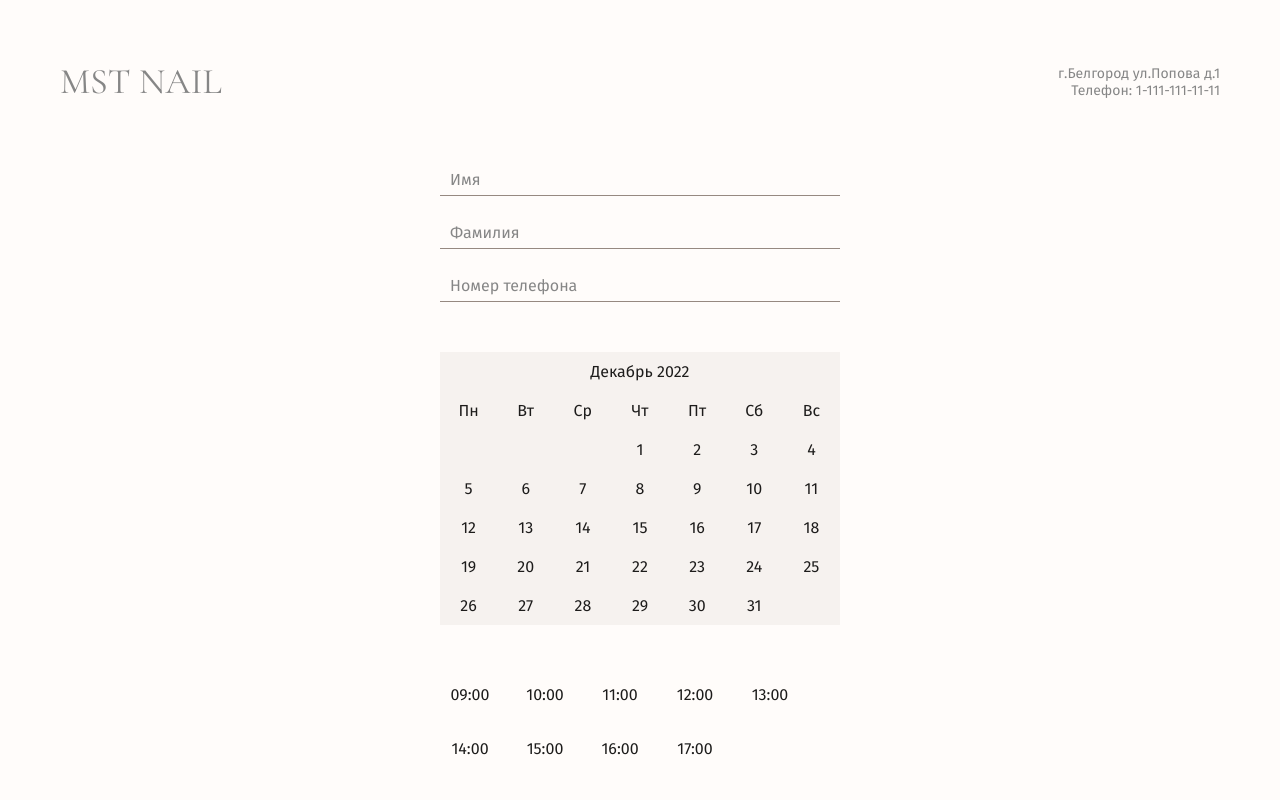
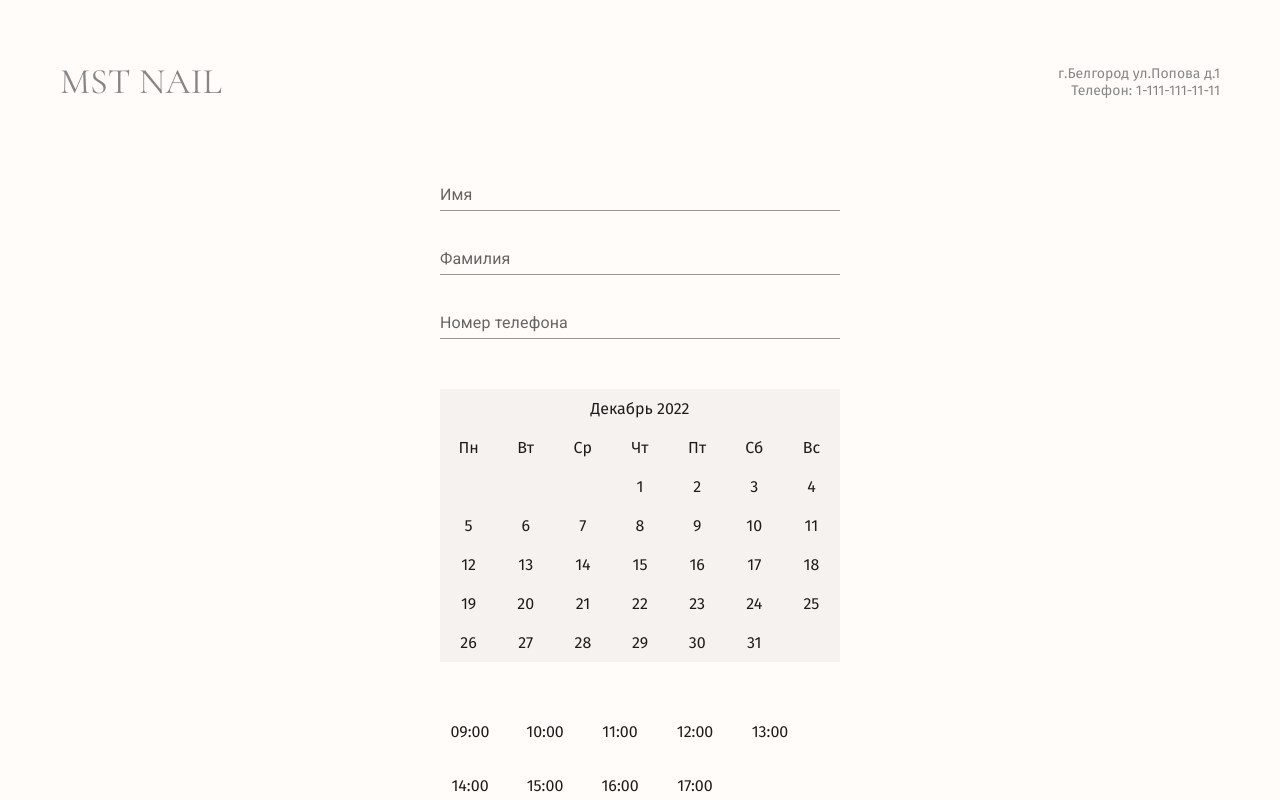
Before and after one commit to valentin93z/bs-studio, a React (Create React App) app: page /bs-studio/order in a window 1280 px wide. Shown: the top 800 px of the page. Built offline with nearby package versions, Linux system fonts and the light colour scheme; a web font is replaced by a local one.

Commit message:
add validation in TextFields

```diff
--- a/src/components/main/servs/serviceData.ts
+++ b/src/components/main/servs/serviceData.ts
@@ -22,12 +22,12 @@ export const serviceData: IServiceData = {
         pedicure: [
             {
                 id: 'sp1',
-                title: 'Обработка пальчиков без покрытия',
+                title: 'Обработка без покрытия',
                 price: '900 руб.',
             },
             {
                 id: 'sp2',
-                title: 'Обработка пальчиков + однотонное покрытие гель-лак',
+                title: 'Обработка + однотонное покрытие гель-лак',
                 price: '1700 руб.',
             },
             {
--- a/src/components/order/Order.module.css
+++ b/src/components/order/Order.module.css
@@ -10,7 +10,11 @@
     margin: 0 auto 50px auto;
 }
 
-.order__textfields input {
+.order__textfield {
+    margin-bottom: 20px;
+}
+
+/* .order__textfields input {
     font-family: 'Fira Sans', sans-serif;
     display: block;
     width: 100%;
@@ -20,17 +24,17 @@
     border: none;
     border-bottom: 1px solid var(--primary-color);
     background: var(--light-color);
-}
+} */
 
-.order__textfields input:nth-of-type(1),
+/* .order__textfields input:nth-of-type(1),
 .order__textfields input:nth-of-type(2) {
     margin-bottom: 20px;
-}
+} */
 
-.order__textfields input::placeholder {
+/* .order__textfields input::placeholder {
     font-size: 16px;
     color: var(--secondary-color);
-}
+} */
 
 .calendar {
     max-width: 400px;
--- a/src/components/order/Order.tsx
+++ b/src/components/order/Order.tsx
@@ -5,10 +5,11 @@ import { getDaysInMonth } from '../../utils/getDaysInMonth';
 import classes from './Order.module.css';
 import { orderSlice } from '../../app/reducers/orderSlice';
 import { timesData } from './timesData';
-import { createTheme, FormControl, InputLabel, MenuItem, Select, SelectChangeEvent, ThemeProvider } from '@mui/material';
+import { createTheme, FormControl, InputLabel, MenuItem, Select, SelectChangeEvent, TextField, ThemeProvider } from '@mui/material';
 import { masterData } from '../main/masters/masterData';
 import { serviceData } from '../main/servs/serviceData';
 import axios from 'axios';
+import { useInput } from '../../hooks/useInput';
 
 const Order: FC = () => {
 
@@ -24,15 +25,21 @@ const Order: FC = () => {
   const { firstName, lastName, phone, date, time, master, serviceType, service } = useAppSelector(state => state.orderReducer);
 
   const changeHandlerFirstName = (e: React.ChangeEvent<HTMLInputElement>) => {
+    if (e.target.value.length <= 15) {
       dispatch(orderSlice.actions.setFirstName(e.target.value));
+    }
   }
 
   const changeHandlerLastName = (e: React.ChangeEvent<HTMLInputElement>) => {
+    if (e.target.value.length <= 15) {
       dispatch(orderSlice.actions.setLastName(e.target.value));
+    }
   }
 
   const changeHandlerPhone = (e: React.ChangeEvent<HTMLInputElement>) => {
+    if (e.target.value.length <= 12) {
       dispatch(orderSlice.actions.setPhone(e.target.value));
+    }
   }
 
   const handleDateChecked = (e: React.ChangeEvent<HTMLInputElement>) => {
@@ -83,13 +90,49 @@ const Order: FC = () => {
     })
   }
 
+  const firstNameValid = useInput(firstName, {isEmpty: true, minLength: 2});
+  const lastNameValid = useInput(lastName, {isEmpty: true, minLength: 2});
+  const phoneValid = useInput(phone, {isEmpty: true, isPhone: true});
+
   return (
     <ThemeProvider theme={theme}>
       <section className={classes.order}>
         <div className={classes.order__textfields}>
-                    <input onChange={(e) => changeHandlerFirstName(e)} value={firstName} type="text" placeholder='Имя' />
-                    <input onChange={(e) => changeHandlerLastName(e)} value={lastName} type="text" placeholder='Фамилия' />
-                    <input onChange={(e) => changeHandlerPhone(e)} value={phone} type="text" placeholder='Номер телефона' />
+          <TextField
+            variant='standard'
+            id='firstName'
+            label='Имя'
+            sx={{mb: 2}}
+            value={firstName}
+            onChange={changeHandlerFirstName}
+            onBlur={firstNameValid.onBlur}
+            error={(firstNameValid.isDirty && firstNameValid.isEmpty) || (firstNameValid.isDirty && firstNameValid.minLengthError)}
+            helperText={firstNameValid.isDirty && firstNameValid.errorText}
+            fullWidth
+          />
+          <TextField
+            variant='standard'
+            id='lastName'
+            label='Фамилия'
+            sx={{mb: 2}}
+            value={lastName}
+            onChange={changeHandlerLastName}
+            onBlur={lastNameValid.onBlur}
+            error={(lastNameValid.isDirty && lastNameValid.isEmpty) || (lastNameValid.isDirty && lastNameValid.minLengthError)}
+            helperText={lastNameValid.isDirty && lastNameValid.errorText}
+            fullWidth
+          />
+          <TextField
+            variant='standard'
+            id='phone'
+            label='Номер телефона'
+            value={phone}
+            onChange={changeHandlerPhone}
+            onBlur={phoneValid.onBlur}
+            error={(phoneValid.isDirty && phoneValid.isEmpty) || (phoneValid.isDirty && phoneValid.phoneError)}
+            helperText={phoneValid.isDirty && phoneValid.errorText}
+            fullWidth
+          />
         </div>
         <div className={classes.calendar}>
           <div className={classes.month_indicator}>Декабрь 2022</div>
@@ -131,7 +174,12 @@ const Order: FC = () => {
           <div className={classes.master}>
             <FormControl variant='standard' sx={{m: 1, minWidth: 120}} fullWidth>
               <InputLabel id='master_select_label'>Мастер</InputLabel>
-              <Select value={master} onChange={handleSelectMaster} id='master_select' labelId='master-select-label'>
+              <Select
+                id='master_select'
+                labelId='master-select-label'
+                value={master}
+                onChange={handleSelectMaster}
+              >
                 {masterData.map((master) =>
                 <MenuItem key={master.name} value={master.name}>{master.name}</MenuItem>)}
               </Select>
--- /dev/null
+++ b/src/hooks/useInput.ts
@@ -0,0 +1,19 @@
+import { useState } from "react"
+import { useValidation } from "./useValidation";
+
+export const useInput = (inputValue: any, validations: any) => {
+
+    const [isDirty, setIsDirty] = useState(false);
+
+    const valid = useValidation(inputValue, validations);
+
+    // const onChange = (e: any) => {
+    //     setValue(e.target.value);
+    // };
+
+    const onBlur = () => {
+        setIsDirty(true);
+    };
+
+    return { inputValue, onBlur, isDirty, ...valid };
+}
--- /dev/null
+++ b/src/hooks/useValidation.ts
@@ -0,0 +1,60 @@
+import { useEffect, useState } from "react"
+
+export const useValidation: any = (value: any, validations: any) => {
+
+    const [errorText, setErrorText] = useState('');
+    const [isEmpty, setIsEmpty] = useState(true);
+    const [minLengthError, setMinLengthError] = useState(false);
+    const [maxLengthError, setMaxLengthError] = useState(false);
+    const [phoneError, setPhoneError] = useState(false);
+    const [inputValid, setInputValid] = useState(false);
+
+    useEffect(() => {
+        for (const validation in validations) {
+            switch(validation) {
+                case 'minLength':
+                    value.length < validations[validation] ? setMinLengthError(true) : setMinLengthError(false);
+                    break;
+                case 'maxLength':
+                    value.length > validations[validation] ? setMaxLengthError(true) : setMaxLengthError(false);
+                    break;
+                case 'isEmpty':
+                    value ? setIsEmpty(false) : setIsEmpty(true);
+                    break;
+                case 'isPhone':
+                    const reg = /^((8|\+7)[\- ]?)?(\(?\d{3}\)?[\- ]?)?[\d\- ]{7,10}$/;
+                    reg.test(String(value)) ? setPhoneError(false) : setPhoneError(true);
+                    break;
+                default:
+                    console.log('Ошибка валидации');
+            }
+        }
+    }, [value]);
+
+    useEffect(() => {
+        if (isEmpty || minLengthError || maxLengthError || phoneError) {
+            setInputValid(false);
+        } else {
+            setInputValid(true);
+        }
+    }, [isEmpty, minLengthError, maxLengthError, phoneError]);
+
+    useEffect(() => {
+        if (isEmpty) {
+            setErrorText('Заполните поле');
+        }
+        else if (minLengthError) {
+            setErrorText('Не менее 2 символов');
+        }
+        else if (maxLengthError) {
+            setErrorText('Не более 15 символов');
+        }
+        else if (phoneError) {
+            setErrorText('Неверно указан номер телефона');
+        } else {
+            setErrorText('');
+        }
+    }, [isEmpty, minLengthError, maxLengthError, phoneError]);
+
+    return {errorText, isEmpty, minLengthError, maxLengthError, phoneError, inputValid};
+}
```
Lines whose indentation alone changed are shown as unchanged.
